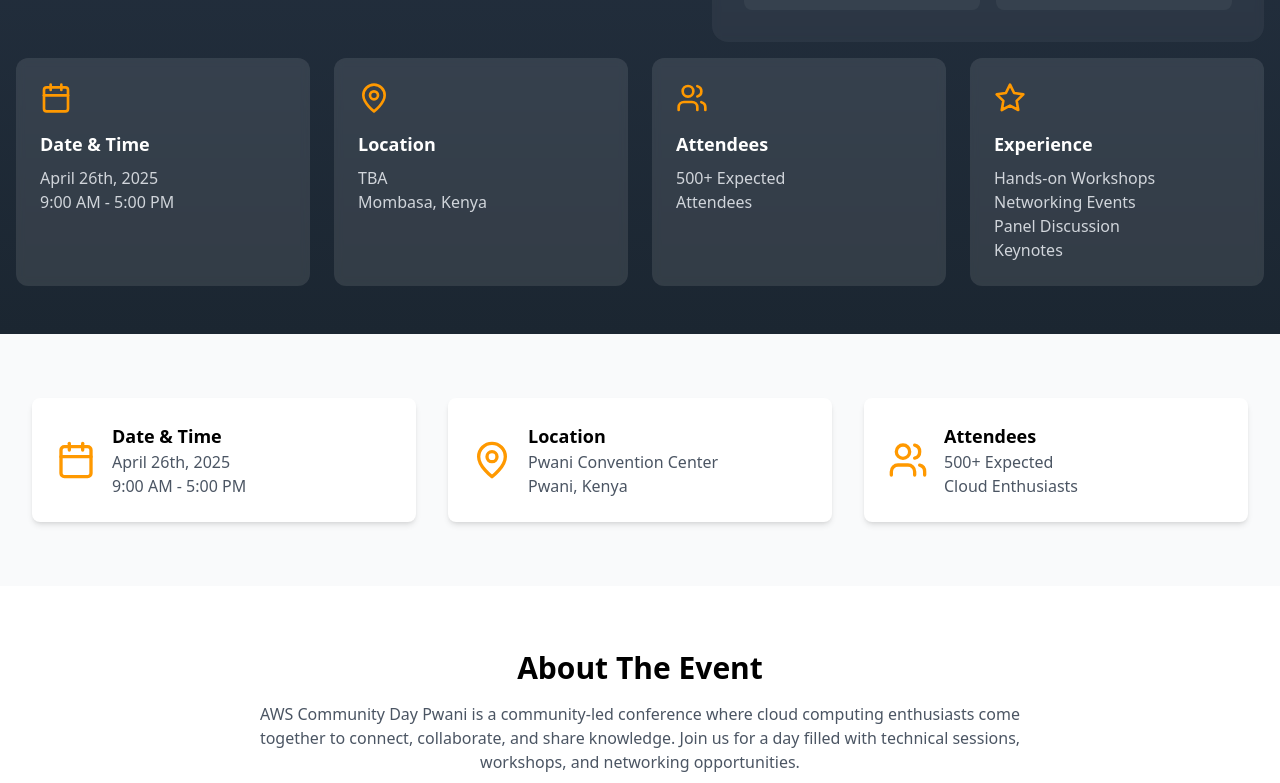
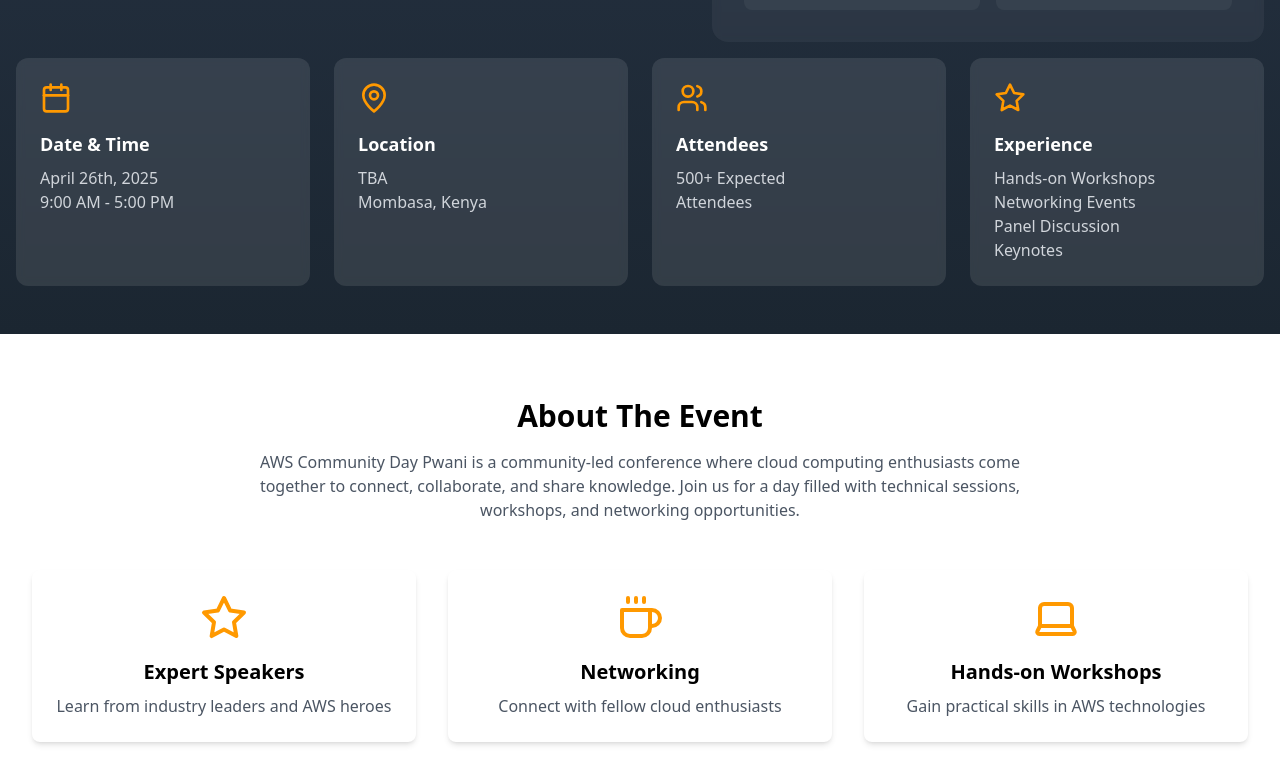
Before and after one commit to morachake/community-awspwani, a React (Vite) app: page / in a window 1280 px wide. Shown: the part 534-1317 px from the top of the page. Built offline with nearby package versions, Linux system fonts and the light colour scheme.

Commit message:
remove event details section from home page

```diff
--- a/src/pages/Home.tsx
+++ b/src/pages/Home.tsx
@@ -108,39 +108,6 @@
         </div>
       </div>
 
-
-      {/* Event Details */}
-      <div className="py-16 bg-gray-50">
-        <div className="max-w-7xl mx-auto px-4 sm:px-6 lg:px-8">
-          <div className="grid grid-cols-1 md:grid-cols-3 gap-8">
-            <div className="flex items-center space-x-4 p-6 bg-white rounded-lg shadow-md hover:shadow-lg transition-shadow">
-              <Calendar className="h-10 w-10 text-[#FF9900]" />
-              <div>
-                <h3 className="font-semibold text-lg">Date & Time</h3>
-                <p className="text-gray-600">April 26th, 2025</p>
-                <p className="text-gray-600">9:00 AM - 5:00 PM</p>
-              </div>
-            </div>
-            <div className="flex items-center space-x-4 p-6 bg-white rounded-lg shadow-md hover:shadow-lg transition-shadow">
-              <MapPin className="h-10 w-10 text-[#FF9900]" />
-              <div>
-                <h3 className="font-semibold text-lg">Location</h3>
-                <p className="text-gray-600">Pwani Convention Center</p>
-                <p className="text-gray-600">Pwani, Kenya</p>
-              </div>
-            </div>
-            <div className="flex items-center space-x-4 p-6 bg-white rounded-lg shadow-md hover:shadow-lg transition-shadow">
-              <Users className="h-10 w-10 text-[#FF9900]" />
-              <div>
-                <h3 className="font-semibold text-lg">Attendees</h3>
-                <p className="text-gray-600">500+ Expected</p>
-                <p className="text-gray-600">Cloud Enthusiasts</p>
-              </div>
-            </div>
-          </div>
-        </div>
-      </div>
-
       {/* About Section */}
       <div className="py-16">
         <div className="max-w-7xl mx-auto px-4 sm:px-6 lg:px-8">
```
